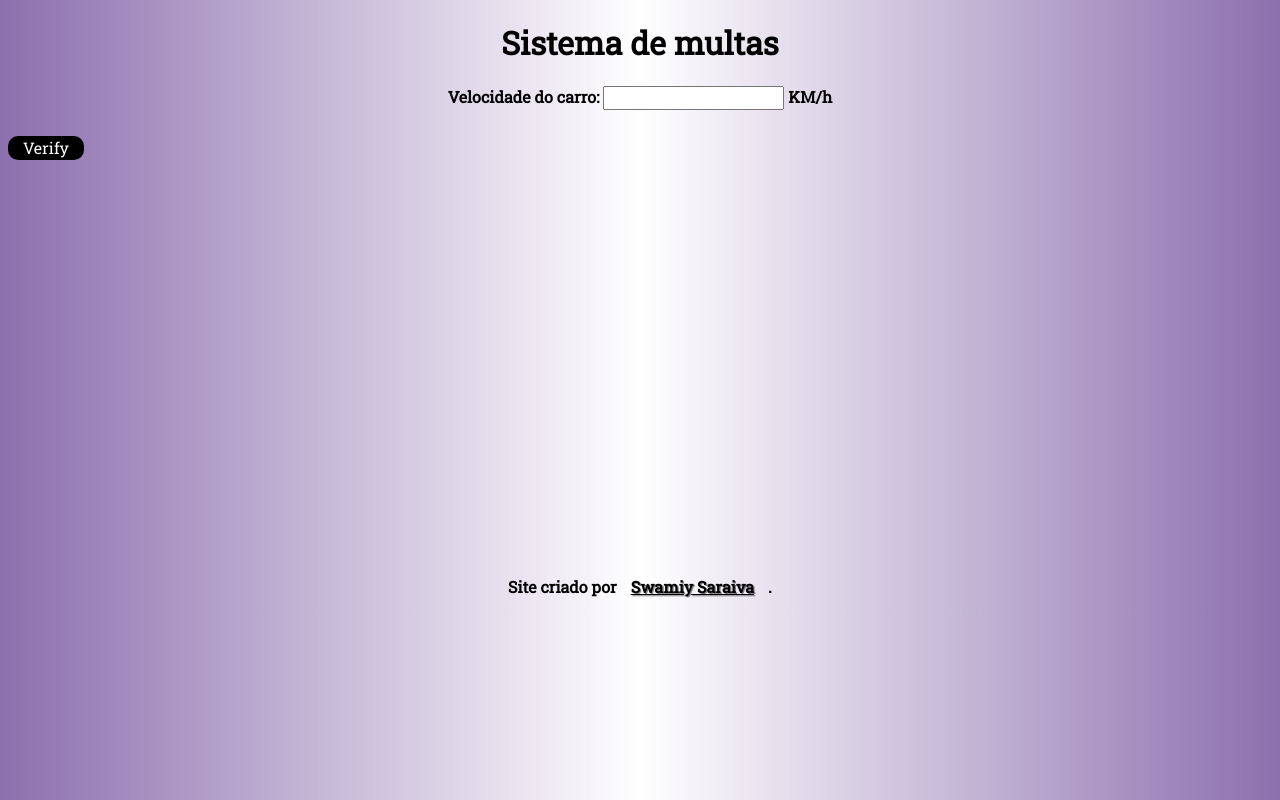
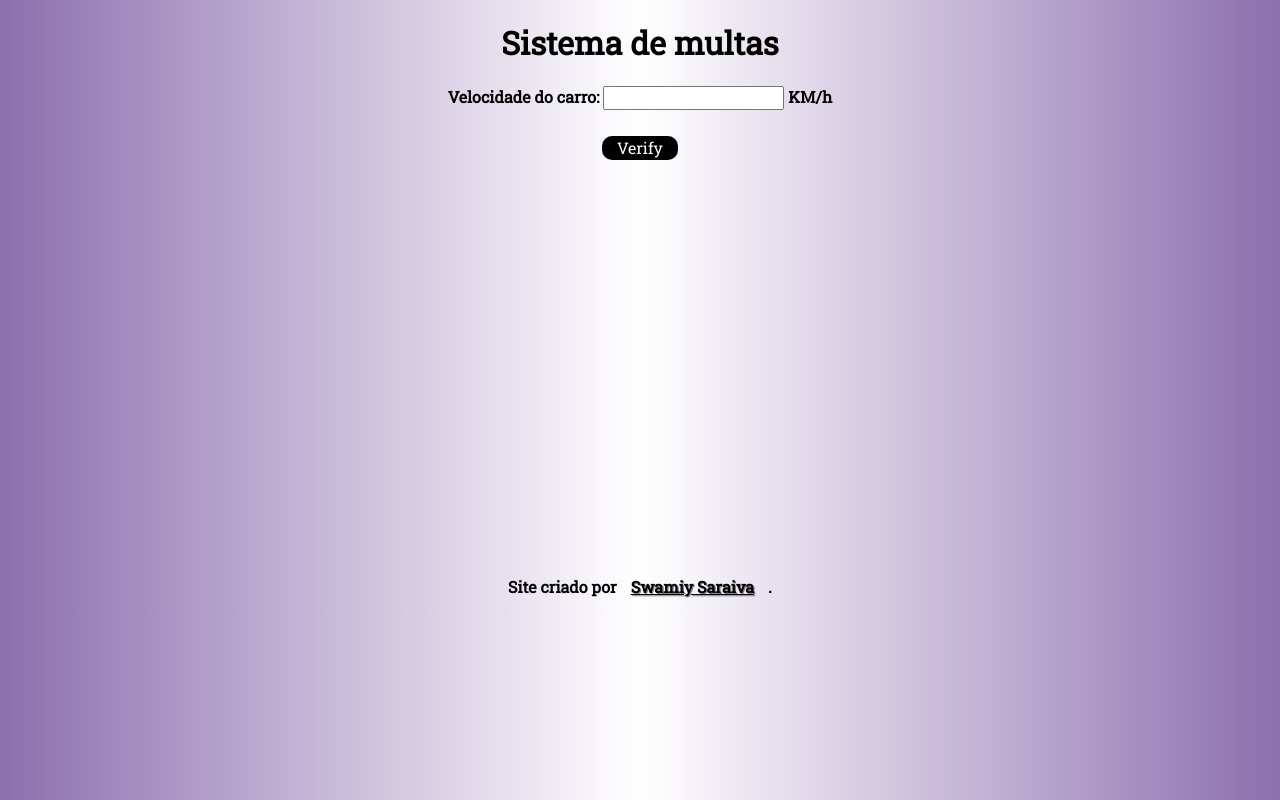
Before and after one commit to saraiva94/calculadora, a plain HTML site: page Calculadora de velocidade/index.html in a window 1280 px wide. Drawn offline with Linux system fonts and the light colour scheme.

Commit message:
Update index.html

```diff
--- a/Calculadora de velocidade/index.html
+++ b/Calculadora de velocidade/index.html
@@ -12,7 +12,9 @@
     <h1>Sistema de multas</h1>
     <p>Velocidade do carro: <input type="number" name="txtvel" id="txtvel"> KM/h</p>
 
+    <div id="bt">
     <input class="button" type="button" value="Verify" onclick="calcular()">
+    </div>
 
     <div id="res"></div>
 
```
